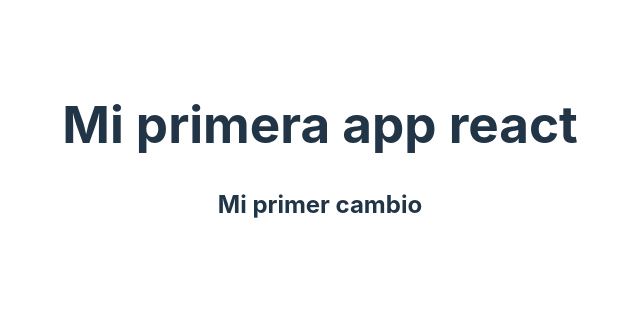
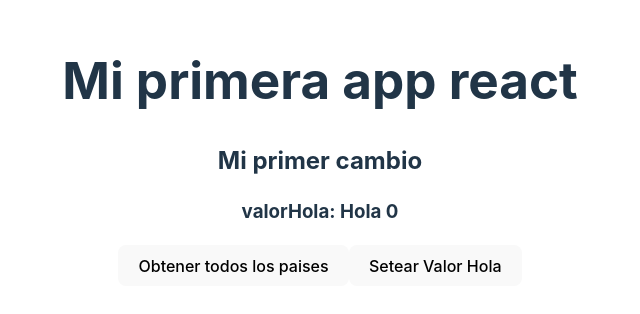
Before and after one commit to jueleto/practica-react-juan, a React (Vite) app: page / in a window 1280 px wide. Shown: the part 248-562 px from the top of the page, without its empty margins (320-960 px from the left). Built offline with nearby package versions, Linux system fonts and the light colour scheme.

Commit message:
se agregar uso de axios

```diff
--- a/package.json
+++ b/package.json
@@ -10,6 +10,7 @@
     "preview": "vite preview"
   },
   "dependencies": {
+    "axios": "^1.7.2",
     "react": "^18.3.1",
     "react-dom": "^18.3.1"
   },
--- a/src/App.jsx
+++ b/src/App.jsx
@@ -2,8 +2,46 @@ import { useState } from 'react'
 import reactLogo from './assets/react.svg'
 import viteLogo from '/vite.svg'
 import './App.css'
+import axios from 'axios';
 
 function App() {
+
+
+  const [valorHola, setValorHola] = useState("Hola");
+  const [valorCantidad, setValorCantidad] = useState(0);
+
+
+  const [arrayPaises, setArrayPaises] = useState([]);
+
+  //https://restcountries.com/
+  const requestPaises = () => {
+    axios.get('https://restcountries.com/v3.1/all')
+      .then((response) => {
+        // handle success
+        //console.log(response);
+
+        //console.log("data", );
+
+        setArrayPaises(response.data);
+
+        for(let i=0; i< response.data.length; i++){
+            const dataActual=response.data[i];
+            console.log(i+" ", dataActual);
+            console.log("name ", dataActual.name.common);
+            console.log("flags ", dataActual.flags.png);
+        }
+
+
+      })
+      .catch(function (error) {
+        // handle error
+        console.log(error);
+      })
+      .finally(function () {
+        // always executed
+      });
+
+  }
 
 
 
@@ -13,6 +51,29 @@ function App() {
       </div>
       <h1>Mi primera app react</h1>
       <h2>Mi primer cambio</h2>
+      <h3>{"valorHola: " + valorHola + " "+valorCantidad}</h3>
+      <button onClick={requestPaises}> Obtener todos los paises</button>
+      <button
+        onClick={() => {
+          setValorHola("Hola kp");
+          setValorCantidad(valorCantidad+1);
+        }
+        }
+      > Setear Valor Hola</button>
+
+      {/* <p>{JSON.stringify(arrayPaises)}</p> */}
+
+      {arrayPaises.map((item, index)=>{
+
+        return(
+          <div key={"k-"+index}>
+          <h6>{item.name.common}</h6>
+          <img src={item.flags.png}/>
+          </div>
+        )
+      })
+
+      }
 
     </>
   )
```
Also changed, not shown: src/hooks/usePaisesApi.jsx (added, +9 -0 lines), 1 other file (tests, documents, lock files or other folders).
